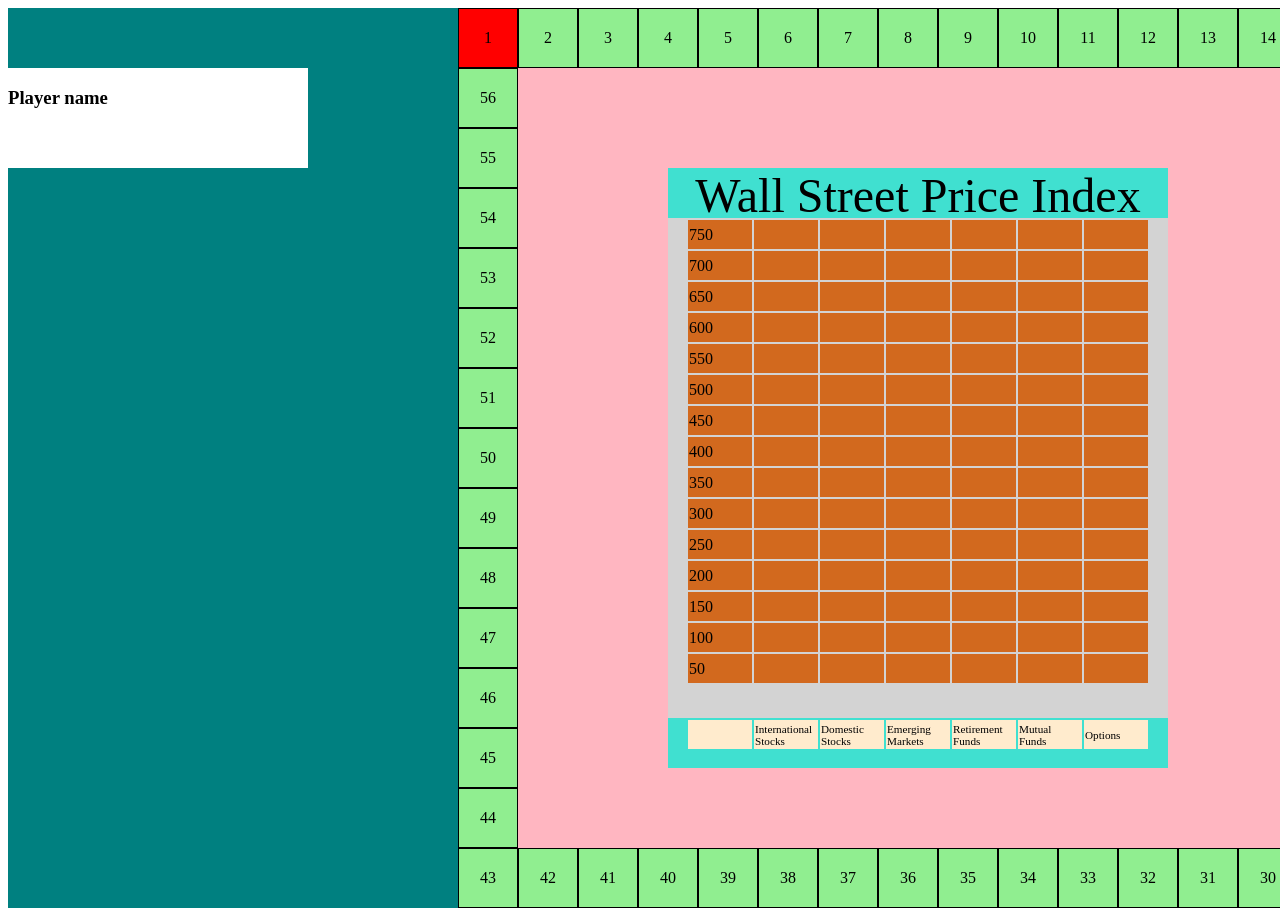
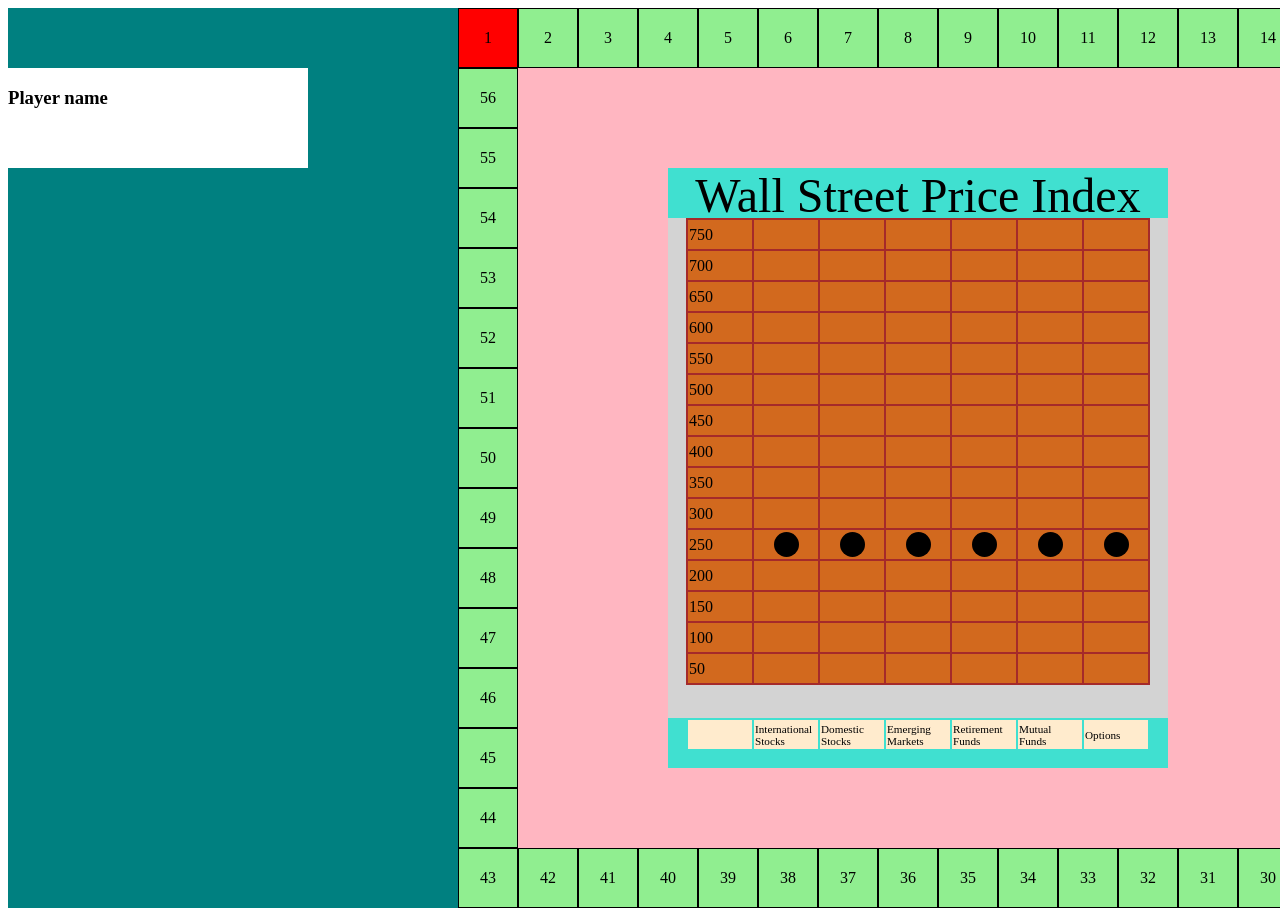
Before and after one commit to arildandreassen/mygame, a React (Create React App) app: page / in a window 1280 px wide. Shown: the top 908 px of the page. Built offline with nearby package versions, Linux system fonts and the light colour scheme.

Commit message:
refactored the PriceIndex

```diff
--- a/src/components/wallstreet/BoardSection.jsx
+++ b/src/components/wallstreet/BoardSection.jsx
@@ -31,6 +31,8 @@
         hoveringTile={hoveringState.tile}
         onMouseEnter={onMouseEnter}
         onMouseLeave={onMouseLeave}
+        updateCurrentPrices={props.updateCurrentPrices}
+        currentPrices={props.currentPrices}
       />
       <BottomBoard
         location={props.location}
--- /dev/null
+++ b/src/components/wallstreet/CurrentPriceIndicator.jsx
@@ -0,0 +1,8 @@
+import React from "react";
+import "../../style/wallstreet/currentpriceindicator.css";
+
+const CurrentPriceIndicator = () => {
+  return <div className="currentPrice"></div>;
+};
+
+export default CurrentPriceIndicator;
--- a/src/components/wallstreet/MiddleBoard.jsx
+++ b/src/components/wallstreet/MiddleBoard.jsx
@@ -66,7 +66,10 @@
             <DetailCard hoveringTile={props.hoveringTile} />
           </div>
           <div>
-            <Stocks />
+            <Stocks
+              updateCurrentPrices={props.updateCurrentPrices}
+              currentPrices={props.currentPrices}
+            />
           </div>
         </div>
         <div className="vertical">{rightTiles}</div>
--- /dev/null
+++ b/src/components/wallstreet/PriceIndex.jsx
@@ -0,0 +1,80 @@
+import React from "react";
+import "../../style/wallstreet/priceIndicator.css";
+import CurrentPriceIndicator from "./CurrentPriceIndicator";
+
+const PriceIndex = (props) => {
+  const pricePoints = [
+    "750",
+    "700",
+    "650",
+    "600",
+    "550",
+    "500",
+    "450",
+    "400",
+    "350",
+    "300",
+    "250",
+    "200",
+    "150",
+    "100",
+    "50",
+  ];
+
+  const markets = [
+    "international",
+    "domestic",
+    "emerging",
+    "retirement",
+    "mutual",
+    "options",
+  ];
+
+  return (
+    <div>
+      <table className="priceIndicator">
+        <tbody>
+          {pricePoints.map((pricePoint) => {
+            return (
+              <tr key={pricePoint}>
+                <td>{pricePoint}</td>
+                <td>
+                  {props.currentPrices.international === Number(pricePoint) ? (
+                    <CurrentPriceIndicator />
+                  ) : null}
+                </td>
+                <td>
+                  {props.currentPrices.domestic === Number(pricePoint) ? (
+                    <CurrentPriceIndicator />
+                  ) : null}
+                </td>
+                <td>
+                  {props.currentPrices.emerging === Number(pricePoint) ? (
+                    <CurrentPriceIndicator />
+                  ) : null}
+                </td>
+                <td>
+                  {props.currentPrices.retirement === Number(pricePoint) ? (
+                    <CurrentPriceIndicator />
+                  ) : null}
+                </td>
+                <td>
+                  {props.currentPrices.mutual === Number(pricePoint) ? (
+                    <CurrentPriceIndicator />
+                  ) : null}
+                </td>
+                <td>
+                  {props.currentPrices.options === Number(pricePoint) ? (
+                    <CurrentPriceIndicator />
+                  ) : null}
+                </td>
+              </tr>
+            );
+          })}
+        </tbody>
+      </table>
+    </div>
+  );
+};
+
+export default PriceIndex;
--- a/src/components/wallstreet/PriceMarker.jsx
+++ /dev/null
@@ -1,48 +0,0 @@
-import React from "react";
-import "../../style/wallstreet/priceMarker.css";
-
-const PriceMarker = (props) => {
-  const markets = [
-    "international",
-    "domestic",
-    "emerging",
-    "retirement",
-    "mutual",
-    "options",
-  ];
-
-  let classes = "";
-  let indicator = "";
-  if (props.initial) {
-    classes += " initial";
-  }
-
-  const handleClick = (event) => {
-    const getPrice = () => {
-      return Number(event.target.id.split("-")[1]);
-    };
-    const getMarket = () => {
-      return event.target.id.split("-")[0];
-    };
-    const market = getMarket();
-    props.updateCurrentPrice(market, getPrice());
-  };
-
-  return (
-    <tr className="priceMarker">
-      <td className={classes}>{props.pricePoint}</td>
-      {markets.map((market) => {
-        return (
-          <td
-            key={`${market}-${props.pricePoint}`}
-            id={`${market}-${props.pricePoint}`}
-            className={indicator}
-            onClick={handleClick}
-          ></td>
-        );
-      })}
-    </tr>
-  );
-};
-
-export default PriceMarker;
--- a/src/components/wallstreet/StockGraph.jsx
+++ /dev/null
@@ -1,56 +0,0 @@
-import { useState } from "react";
-import PriceMarker from "./PriceMarker";
-
-const StockGraph = () => {
-  const pricePoints = [
-    "750",
-    "700",
-    "650",
-    "600",
-    "550",
-    "500",
-    "450",
-    "400",
-    "350",
-    "300",
-    "250",
-    "200",
-    "150",
-    "100",
-    "50",
-  ];
-
-  const [currentPrice, setCurrentPrice] = useState({
-    international: 250,
-    domestic: 250,
-    emerging: 250,
-    retirement: 250,
-    mutual: 250,
-    options: 250,
-  });
-
-  const updateCurrentPrice = (type, price) => {
-    setCurrentPrice({ ...currentPrice, [type]: price });
-  };
-
-  return (
-    <div>
-      <table>
-        <tbody>
-          {pricePoints.map((pricePoint) => {
-            return (
-              <PriceMarker
-                key={pricePoint}
-                pricePoint={pricePoint}
-                currentPrice={currentPrice}
-                updateCurrentPrice={updateCurrentPrice}
-              ></PriceMarker>
-            );
-          })}
-        </tbody>
-      </table>
-    </div>
-  );
-};
-
-export default StockGraph;
--- a/src/components/wallstreet/Stocks.jsx
+++ b/src/components/wallstreet/Stocks.jsx
@@ -1,13 +1,16 @@
 import "../../style/wallstreet/stocks.css";
 
-import StockGraph from "./StockGraph";
+import PriceIndex from "./PriceIndex";
 
-const Stocks = () => {
+const Stocks = (props) => {
   return (
     <div className="stocks">
       <div className="header">Wall Street Price Index</div>
       <div className="body">
-        <StockGraph />
+        <PriceIndex
+          updateCurrentPrices={props.updateCurrentPrices}
+          currentPrices={props.currentPrices}
+        />
       </div>
       <div className="footer">
         <div className="markets">
--- a/src/components/wallstreet/WallStreet.jsx
+++ b/src/components/wallstreet/WallStreet.jsx
@@ -6,6 +6,14 @@
 
 const Game = () => {
   const [location, setLocation] = useState(1);
+  const [currentPrices, setCurrentPrices] = useState({
+    international: 250,
+    domestic: 250,
+    emerging: 250,
+    retirement: 250,
+    mutual: 250,
+    options: 250,
+  });
 
   const rollDice = () => {
     const min = Math.ceil(1);
@@ -20,13 +28,22 @@
     setLocation(newLocation);
     console.log(location);
   };
+
+  const updateCurrentPrices = (market, price) => {
+    setCurrentPrices({ ...currentPrices, [market]: price });
+  };
+
   return (
     <div className="game">
       <div className="players">
         <PlayerSection />
       </div>
       <div>
-        <BoardSection location={location} />
+        <BoardSection
+          location={location}
+          updateCurrentPrices={updateCurrentPrices}
+          currentPrices={currentPrices}
+        />
       </div>
       <div>
         <InfoSection updateLocation={updateLocation} />
--- /dev/null
+++ b/src/style/wallstreet/currentpriceindicator.css
@@ -0,0 +1,8 @@
+.currentPrice {
+  height: 25px;
+  width: 25px;
+  background-color: black;
+  border-radius: 50%;
+  display: flex;
+  margin: auto;
+}
--- /dev/null
+++ b/src/style/wallstreet/priceIndicator.css
@@ -0,0 +1,9 @@
+.priceIndicator {
+  background-color: brown;
+}
+
+.priceIndicator td {
+  height: 27px;
+  width: 62px;
+  background-color: chocolate;
+}
--- a/src/style/wallstreet/priceMarker.css
+++ /dev/null
@@ -1,18 +0,0 @@
-.priceMarker td {
-  height: 27px;
-  width: 62px;
-  background-color: chocolate;
-}
-
-.priceMarker .initial {
-  background-color: crimson;
-}
-
-.marker {
-  height: 25px;
-  width: 25px;
-  background-color: black;
-  border-radius: 50%;
-  display: flex;
-  margin: auto;
-}
```
